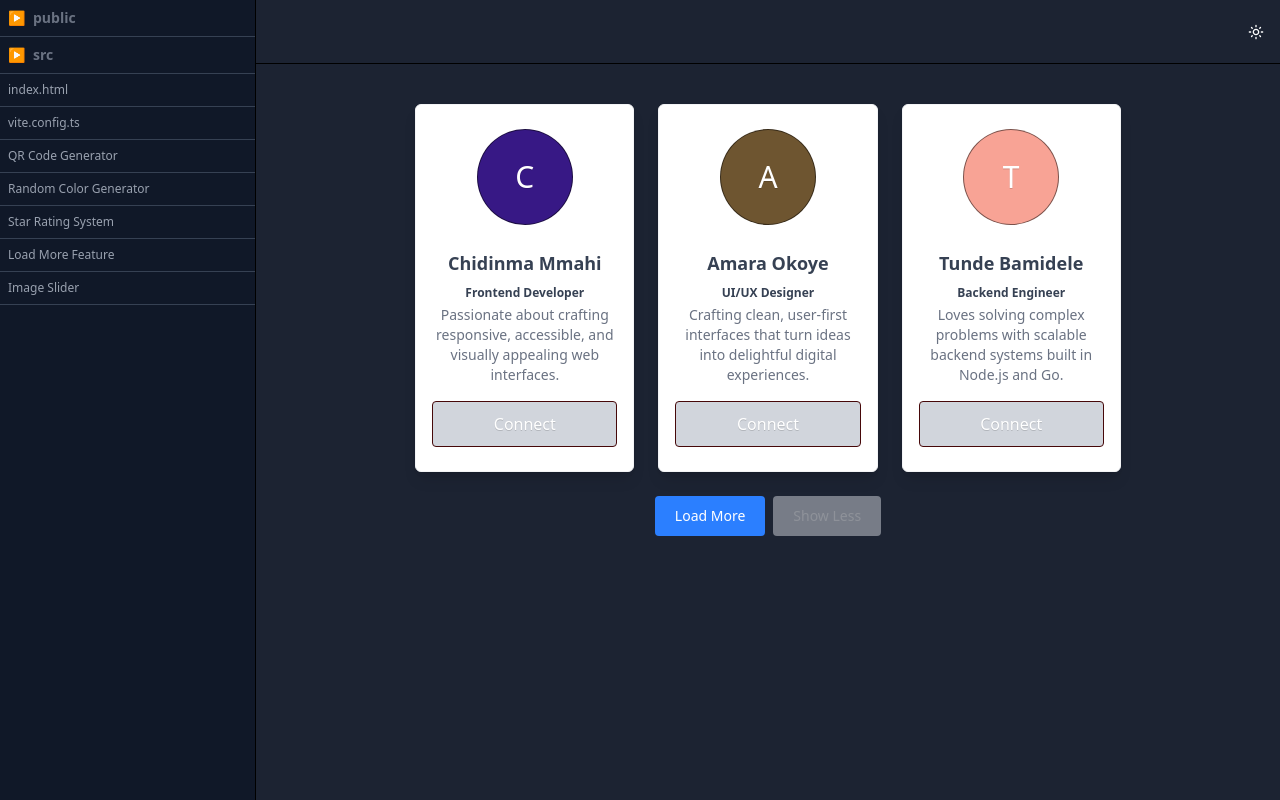
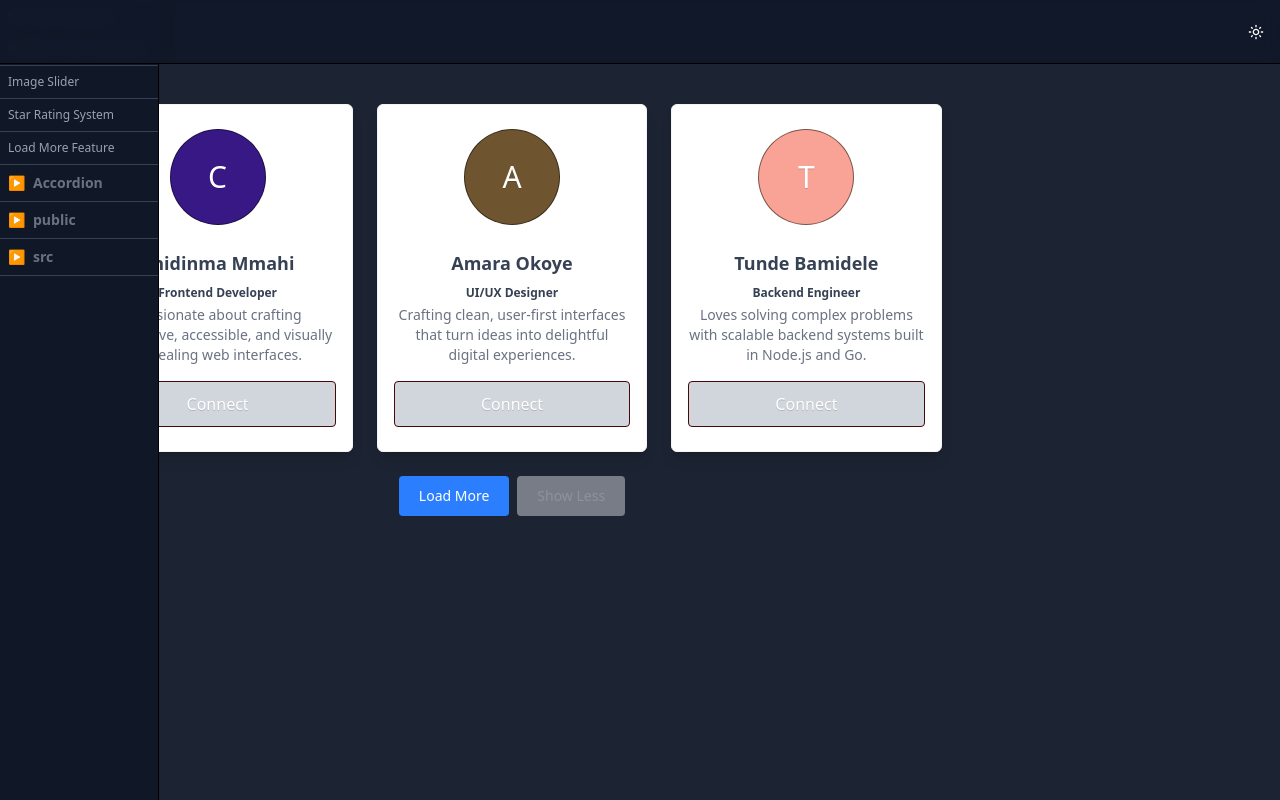
Before and after one commit to ChidinmaMmahi/Recursive-menu-feature, a React (Vite) app: page /LoadMoreFeature in a window 1280 px wide. Built offline with nearby package versions, Linux system fonts and the light colour scheme.

Commit message:
make style changes on added projects

```diff
--- a/src/App.tsx
+++ b/src/App.tsx
@@ -5,16 +5,21 @@ import menu from "./data/menu";
 import ProjectRouter from "./routes/ProjectRouter";
 
 function App() {
+  const sideBarWidth = "20%";
   return (
     <Router>
-      <div className="hidden md:block bg-gray-900 fixed top-0 bottom-0 left-0 w-[20%] border-r border-r-black overflow-y-scroll">
+      <div
+        className={`hidden md:block bg-gray-900 fixed top-0 bottom-0 left-0 w-[${sideBarWidth}] border-r border-r-black overflow-y-scroll`}
+      >
         {menu.map((item, idx) => (
           <RecursiveMenu key={idx} item={item} />
         ))}
       </div>
-      <div className="md:ml-[20%] md:w-[80%] text-white">
-        <Header />
-        <div className="py-10 px-2 ">
+      <div className={`md:ml-[${sideBarWidth}] md:w-[80%] text-white`}>
+        <div className={`fixed top-0 right-0 left-0 md:left-[${sideBarWidth}]`}>
+          <Header />
+        </div>
+        <div className="mt-16 py-10 px-2 ">
           <ProjectRouter />
         </div>
       </div>
--- a/src/component/Header.tsx
+++ b/src/component/Header.tsx
@@ -2,7 +2,7 @@ import { MdOutlineLightMode } from "react-icons/md";
 
 const Header = () => {
   return (
-    <div className="border-b border-b-black h-16 flex items-center justify-end px-4">
+    <div className=" bg-gray-900/90 backdrop-blur-sm border-b border-b-black h-16 flex items-center justify-end px-4">
       <MdOutlineLightMode className="text-white" />
     </div>
   );
--- a/src/component/RecursiveMenu.tsx
+++ b/src/component/RecursiveMenu.tsx
@@ -29,7 +29,7 @@ const MenuItem = ({ item }: MenuItemProps) => {
   const hasChildren = item.children && item.children.length > 0;
 
   return (
-    <div className="">
+    <aside className="">
       <div
         onClick={handleClick}
         className={`${
@@ -51,7 +51,7 @@ const MenuItem = ({ item }: MenuItemProps) => {
           ))}
         </div>
       )}
-    </div>
+    </aside>
   );
 };
 
--- a/src/data/menu.ts
+++ b/src/data/menu.ts
@@ -1,10 +1,40 @@
 const menu = [
+  {
+    label: "QR Code Generator",
+    path: "/QRCodeGenerator",
+  },
+  {
+    label: "Random Color Generator",
+    path: "/RandomColorGenerator",
+  },
+  {
+    label: "Image Slider",
+    path: "/ImageSlider",
+  },
+  {
+    label: "Star Rating System",
+    path: "/StarRatingSystem",
+  },
+  {
+    label: "Load More Feature",
+    path: "/LoadMoreFeature",
+  },
+  {
+    label: "Accordion",
+    children: [
+      {
+        label: "Accordion Sample",
+      },
+      {
+        label: "Math Trivia",
+      },
+    ],
+  },
   {
     label: "public",
     children: [
       {
         label: "vite.svg",
-        path: "/public/vite.svg",
       },
     ],
   },
@@ -16,7 +46,6 @@ const menu = [
         children: [
           {
             label: "react.svg",
-            path: "/src/assets/react.svg",
           },
         ],
       },
@@ -55,32 +84,6 @@ const menu = [
       },
     ],
   },
-  {
-    label: "index.html",
-  },
-  {
-    label: "vite.config.ts",
-  },
-  {
-    label: "QR Code Generator",
-    path: "/QRCodeGenerator",
-  },
-  {
-    label: "Random Color Generator",
-    path: "/RandomColorGenerator",
-  },
-  {
-    label: "Star Rating System",
-    path: "/StarRatingSystem",
-  },
-  {
-    label: "Load More Feature",
-    path: "/LoadMoreFeature",
-  },
-  {
-    label: "Image Slider",
-    path: "/ImageSlider",
-  },
 ];
 
 export default menu;
--- a/src/projects/ImageSlider/index.tsx
+++ b/src/projects/ImageSlider/index.tsx
@@ -15,8 +15,8 @@ const ImageSlider = () => {
 
   return (
     <div className="flex justify-center items-center">
-      <div className="flex flex-col items-center gap-4 p-8">
-        <div className="relative w-[400px] h-[300px] overflow-hidden rounded-lg shadow-lg">
+      <div className="flex flex-col items-center gap-4">
+        <div className="relative w-full max-w-md h-[300px] overflow-hidden rounded-lg shadow-lg">
           <div
             className="flex w-full h-full transition-transform duration-700 ease-in-out"
             style={{ transform: `translateX(-${currentIndex * 100}%)` }}
--- a/src/projects/LoadMoreFeature/index.tsx
+++ b/src/projects/LoadMoreFeature/index.tsx
@@ -30,14 +30,15 @@ const LoadMore = () => {
 
   return (
     <div className="">
-      <div className="w-full lg:w-[80%] xl:w-[70%] 2xl:[60%] mx-auto flex flex-col items-center">
-        <div className="grid sm:grid-cols-2 md:grid-cols-3 gap-6">
+      <div className="w-full xl:w-[90%] 2xl:[70%] mx-auto flex flex-col items-center">
+        <div className="grid md:grid-cols-2 lg:grid-cols-3 gap-6 px-6">
           {contentArray.map((item, i) => (
             <div
-              className="bg-white border border-gray-100 shadow-lg rounded-md flex flex-col justify-center
+              className="bg-white border border-gray-100 shadow-lg rounded-md flex flex-col justify-between
             items-center px-4 py-6 w-full max-w-[450px]"
               key={i}
             >
+              <div className="flex flex-col items-center">
                 <div
                   className="size-24 border border-black/50 rounded-full mb-6 flex justify-center items-center
                 text-3xl text-white text-shadow-2xs"
@@ -51,7 +52,10 @@ const LoadMore = () => {
                 <h2 className="text-xs font-semibold text-gray-700 mb-1">
                   {item.role}
                 </h2>
-              <p className="text-center text-gray-500 text-sm">{item.about}</p>
+                <p className="text-center text-gray-500 text-sm">
+                  {item.about}
+                </p>
+              </div>
               <button
                 className="w-full bg-gray-300 py-2.5 rounded mt-4 text-white border border-red-950
                 text-shadow-2xs hover:scale-[1.04] transition-all duration-500 ease-in-out cursor-pointer"
--- a/src/projects/RandomColorGenerator/index.tsx
+++ b/src/projects/RandomColorGenerator/index.tsx
@@ -17,11 +17,11 @@ const RandomColorGenerator = () => {
   };
   return (
     <div
-      className="flex flex-col items-center justify-center max-w-md  mx-auto py-10 rounded-lg"
+      className="flex flex-col items-center justify-center max-w-md  mx-auto p-10 rounded-lg"
       style={{ backgroundColor: color }}
     >
       <div className="bg-white/80 rounded-2xl shadow-md p-6 text-center">
-        <h1 className="text-2xl font-semibold mb-4 text-shadow-lg">
+        <h1 className="text-xl sm:text-2xl font-semibold mb-4 text-shadow-lg">
           🎨 Random Color Generator
         </h1>
         <div
@@ -31,7 +31,7 @@ const RandomColorGenerator = () => {
         <p className="mt-4 text-lg font-mono text-shadow-lg">{color}</p>
         <button
           onClick={handleGenerate}
-          className="mt-6 px-6 py-2 rounded-full bg-black text-white hover:bg-gray-800 transition"
+          className="mt-6 px-6 py-2 text-sm sm:text-base rounded-full bg-black text-white hover:bg-gray-800 transition"
         >
           Generate New Color
         </button>
--- a/src/projects/StarRatingSystem/index.tsx
+++ b/src/projects/StarRatingSystem/index.tsx
@@ -7,7 +7,7 @@ const StarRating = () => {
 
   return (
     <main className="flex flex-col justify-center items-center">
-      <div className="bg-gray-100 rounded-md flex flex-col gap-y-4 border py-10 px-16">
+      <div className="sm:bg-gray-100 rounded-md flex flex-col gap-y-4 sm:border py-10 sm:px-16">
         <div className="flex gap-x-1.5 ">
           {[1, 2, 3, 4, 5].map((star) => (
             <span
```
Also changed, not shown: src/projects/Accordion/index.tsx (added). Lines whose indentation alone changed are shown as unchanged.
